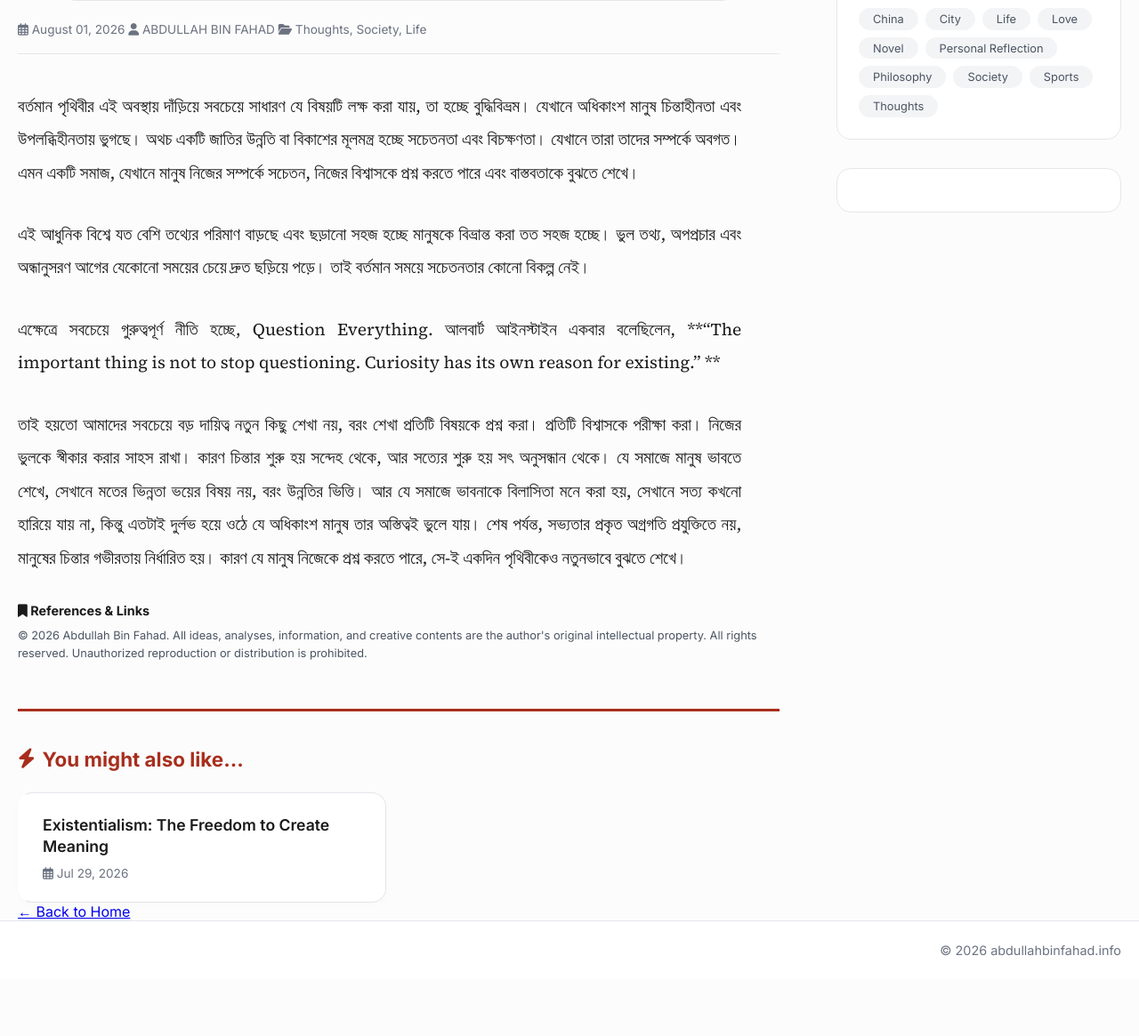
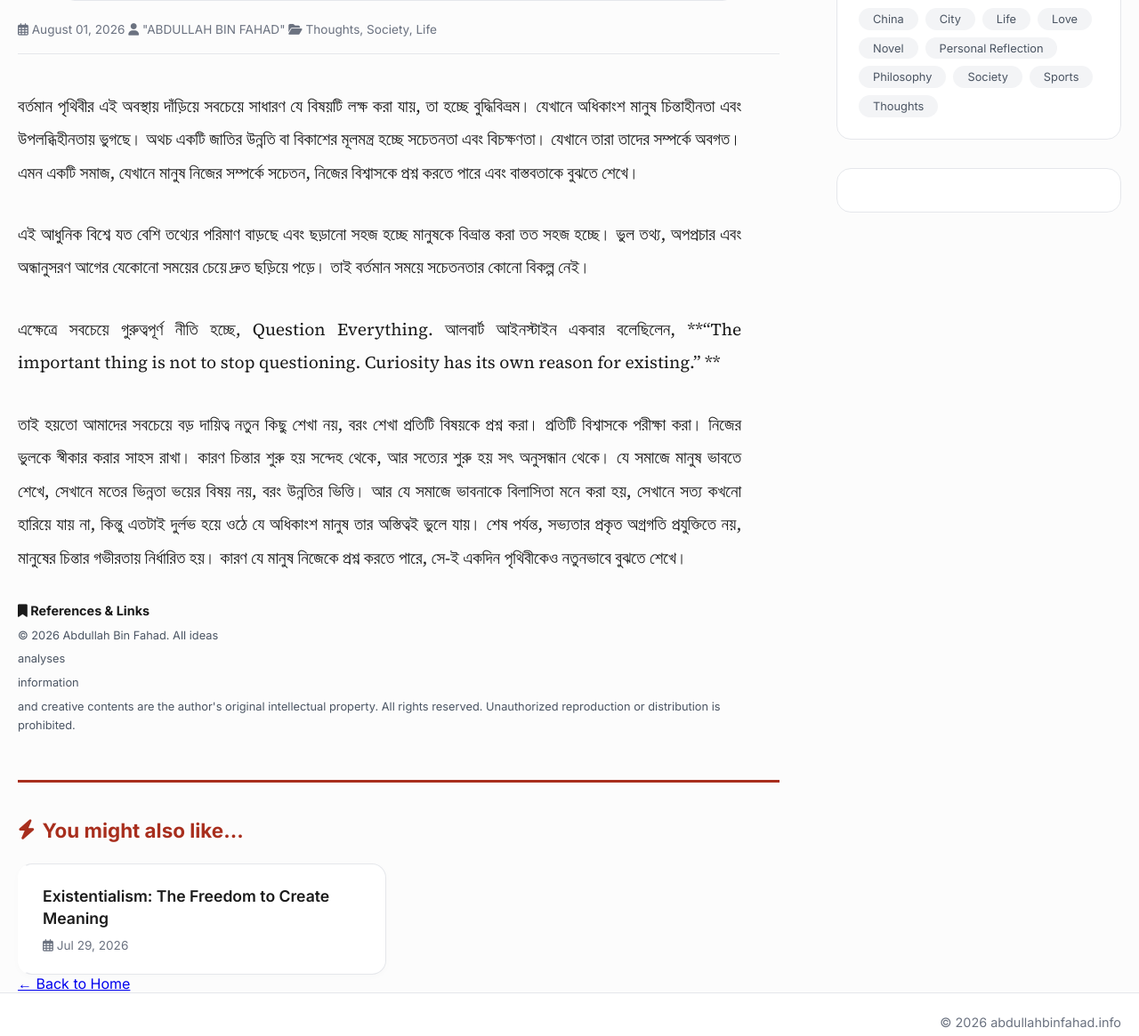
Before and after one commit to abdullahbinfahad/writings, a Jekyll site: the page built from _posts/2026-08-01-the-crisis-of-critical-thinking.md, in a window 1280 px wide and 1400 px high, scrolled down 339 px. Shown: the part 235-1400 px from the top of the window at 89% size. Built offline with Jekyll 4.4.1, drawn with Linux system fonts in a browser that asks for light colours; before the commit the page ends 1675 px from its top, so only the background shows below that; some of the changed text lies outside the part shown.

```diff
--- a/_posts/2026-08-01-the-crisis-of-critical-thinking.md
+++ b/_posts/2026-08-01-the-crisis-of-critical-thinking.md
@@ -1,14 +1,14 @@
 ---
 layout: post
-title: "যে সমাজে ভাবনা বিলাসিতা, সেখানে সত্য দুর্লভ"
+title: "যে সমাজে ভাবনা বিলাসিতা, সেখানে সত্য দুর্লভ।"
 date: 2026-08-01 20:12:00 +0800
 categories: ["Thoughts", "Society", "Life"]
-badge: "New"
-author: "ABDULLAH BIN FAHAD"
-description: "যে সমাজে ভাবনা বিলাসিতা, সেখানে সত্য কেন দুর্লভ হয়ে ওঠে? স্বাধীন চিন্তা, সমালোচনামূলক বিশ্লেষণ এবং সত্য অনুসন্ধান নিয়ে একটি দার্শনিক প্রবন্ধ।"
-keywords: "critical thinking, mindset, self improvement, discipline, productivity, success, growth mindset, abdullah bin fahad, life lessons, decision making, purpose, leadership, philosophy, life, self awareness, human nature, reflection"
-image: "/assets/uploads/Solitary Figure in a Misty Transit Hall.png"
-references: ["© 2026 Abdullah Bin Fahad. All ideas, analyses, information, and creative contents are the author's original intellectual property. All rights reserved. Unauthorized reproduction or distribution is prohibited."]
+badge: "\"New\""
+author: "\"ABDULLAH BIN FAHAD\""
+description: "\"যে সমাজে ভাবনা বিলাসিতা, সেখানে সত্য কেন দুর্লভ হয়ে ওঠে? স্বাধীন চিন্তা, সমালোচনামূলক বিশ্লেষণ এবং সত্য অনুসন্ধান নিয়ে একটি দার্শনিক প্রবন্ধ।\""
+keywords: "\"critical thinking, mindset, self improvement, discipline, productivity, success, growth mindset, abdullah bin fahad, life lessons, decision making, purpose, leadership, philosophy, life, self awareness, human nature, reflection\""
+image: "\"/assets/uploads/Solitary Figure in a Misty Transit Hall.png\""
+references: ["© 2026 Abdullah Bin Fahad. All ideas", "analyses", "information", "and creative contents are the author's original intellectual property. All rights reserved. Unauthorized reproduction or distribution is prohibited."]
 ---
 বর্তমান পৃথিবীর এই অবস্থায় দাঁড়িয়ে সবচেয়ে সাধারণ যে বিষয়টি লক্ষ করা যায়, তা হচ্ছে বুদ্ধিবিভ্রম। যেখানে অধিকাংশ মানুষ চিন্তাহীনতা এবং উপলব্ধিহীনতায় ভুগছে। অথচ একটি জাতির উন্নতি বা বিকাশের মূলমন্ত্র হচ্ছে সচেতনতা এবং বিচক্ষণতা।  যেখানে তারা তাদের সম্পর্কে অবগত। এমন একটি সমাজ, যেখানে মানুষ নিজের সম্পর্কে সচেতন, নিজের বিশ্বাসকে প্রশ্ন করতে পারে এবং বাস্তবতাকে বুঝতে শেখে।
 
```
